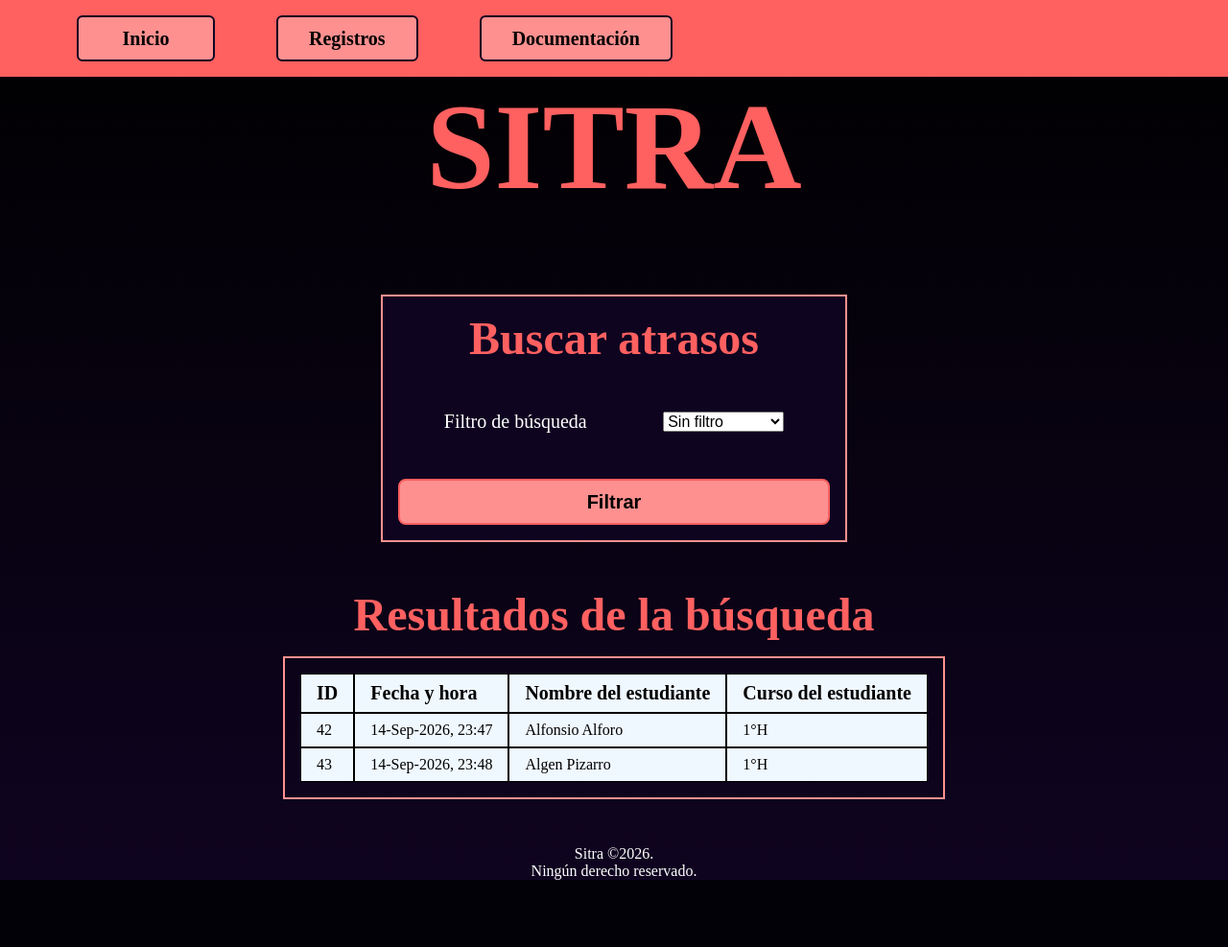
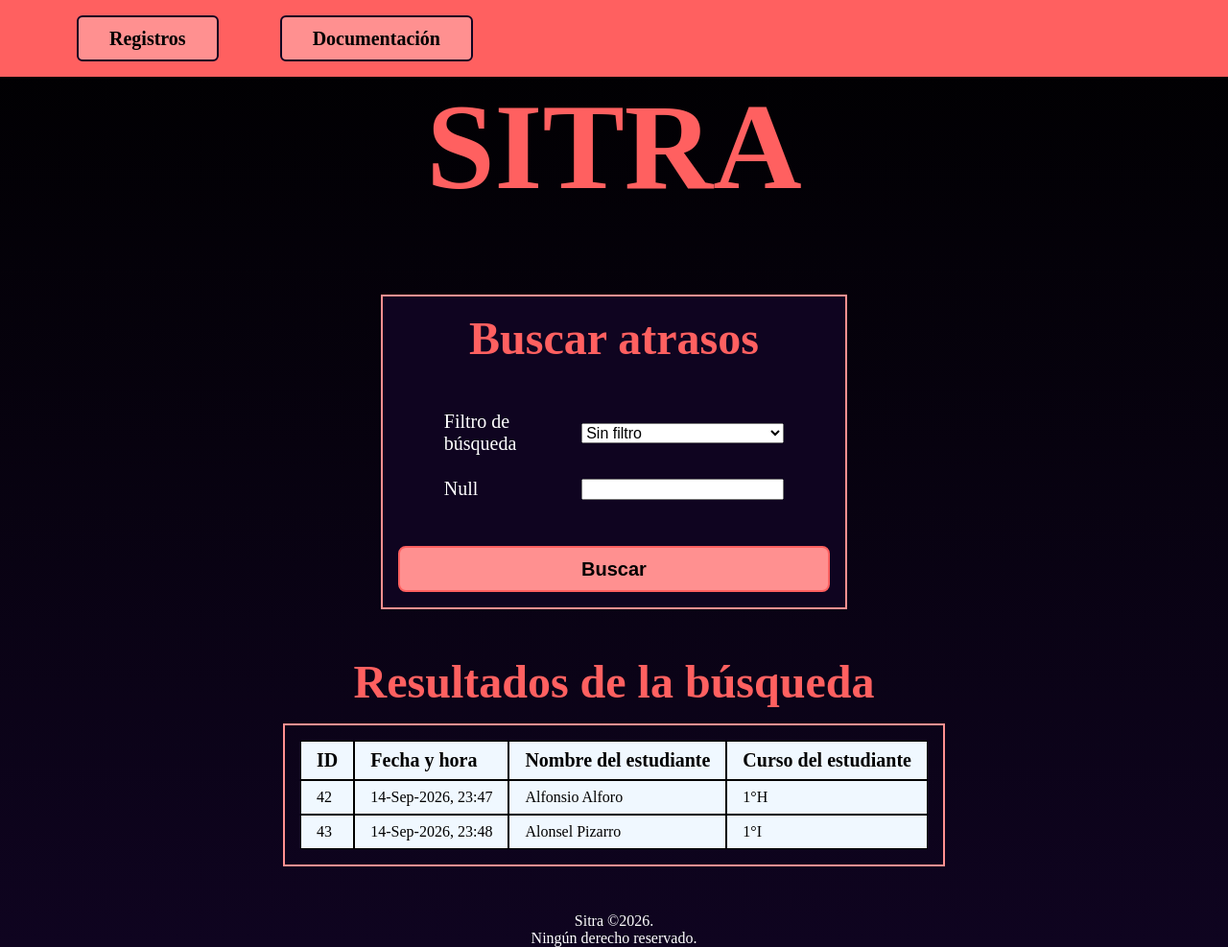
Before and after one commit to alonsoalfaro5091/Sitra, a PHP site: page / in a window 1280 px wide. Shown: the whole page at 96% size. Before the commit the page ends 917 px from the top, so only its background shows below. Run offline with PHP 8.4, Linux system fonts and the light colour scheme.

Commit message:
Te vi bailar

```diff
--- a/website/public/css/common.css
+++ b/website/public/css/common.css
@@ -81,11 +81,11 @@ h2 {font-size: 3rem}
 
 h3 {font-size: 1.25rem}
 
-label, input {
+label {
     font-size: 1.25rem;
 }
 
-select {
+input, select {
     font-size: 1rem;
 }
 
--- a/website/public/css/index.css
+++ b/website/public/css/index.css
@@ -1,7 +1,7 @@
 
-/* FORM */
+/* Searcher */
 
-form {
+#searcher {
 	display: flex;
 	flex-direction: column;
 	/* Structure */
@@ -13,11 +13,13 @@ form {
     background-color: var(--blackberry);
 }
 
-form > div {
-	display: flex;
+#searcher > div {
+	display: grid;
 	align-items: center;
+    grid-template-columns: repeat(2, 1fr);
 	justify-content: space-between;
     /* Structure */
+	gap: 1.5rem;
 	padding: 3rem;
 }
 
--- a/website/public/index.php
+++ b/website/public/index.php
@@ -1,7 +1,7 @@
 <?php
 $rows = [
 	[42, '14-Sep-2026, 23:47', 'Alfonsio Alforo', '1°H'],
-	[43, '14-Sep-2026, 23:48', 'Algen Pizarro', '1°H']
+	[43, '14-Sep-2026, 23:48', 'Alonsel Pizarro', '1°I']
 ];
 ?>
 
@@ -17,7 +17,6 @@ $rows = [
 </head>
 <body>
 	<nav>
-		<a>Inicio</a>
 		<a>Registros</a>
 		<a>Documentación</a>
 	</nav>
@@ -27,19 +26,21 @@ $rows = [
 	</header>
 
 	<main>
-		<form id="anotation-filter" action="/submit-data" method="POST">
+		<section id="searcher">
 			<h2>Buscar atrasos</h2>
 			<div>
 				<label for="search-filter">Filtro de búsqueda</label>
 				<select name="search-filter" id="search-filter">
-					<option value="student">Sin filtro</option>
-					<option value="student">Por estudiante</option>
-					<option value="class">Por curso</option>
-					<option value="date">Por fecha</option>
+					<option value="0">Sin filtro</option>
+					<option value="1">Por estudiante</option>
+					<option value="2">Por curso</option>
+					<option value="3">Por fecha</option>
 				</select>
+				<label for="filter-input" id="filter-label">Null</label>
+				<input type="text" name="filter-input" id="filter-input">
 			</div>
-			<button type="submit">Filtrar</button>
-		</form>
+			<button>Buscar</button>
+		</section>
 
 		<h2>Resultados de la búsqueda</h2>
 		<section id="anotation-results">
@@ -60,5 +61,7 @@ $rows = [
 		<p>Sitra &copy;2026.</p>
 		<p>Ningún derecho reservado.</p>
 	</footer>
+
+	<script src="js/select.js"></script>
 </body>
 </html>
```
Also changed, not shown: website/public/js/select.js (added, +38 -0 lines).
